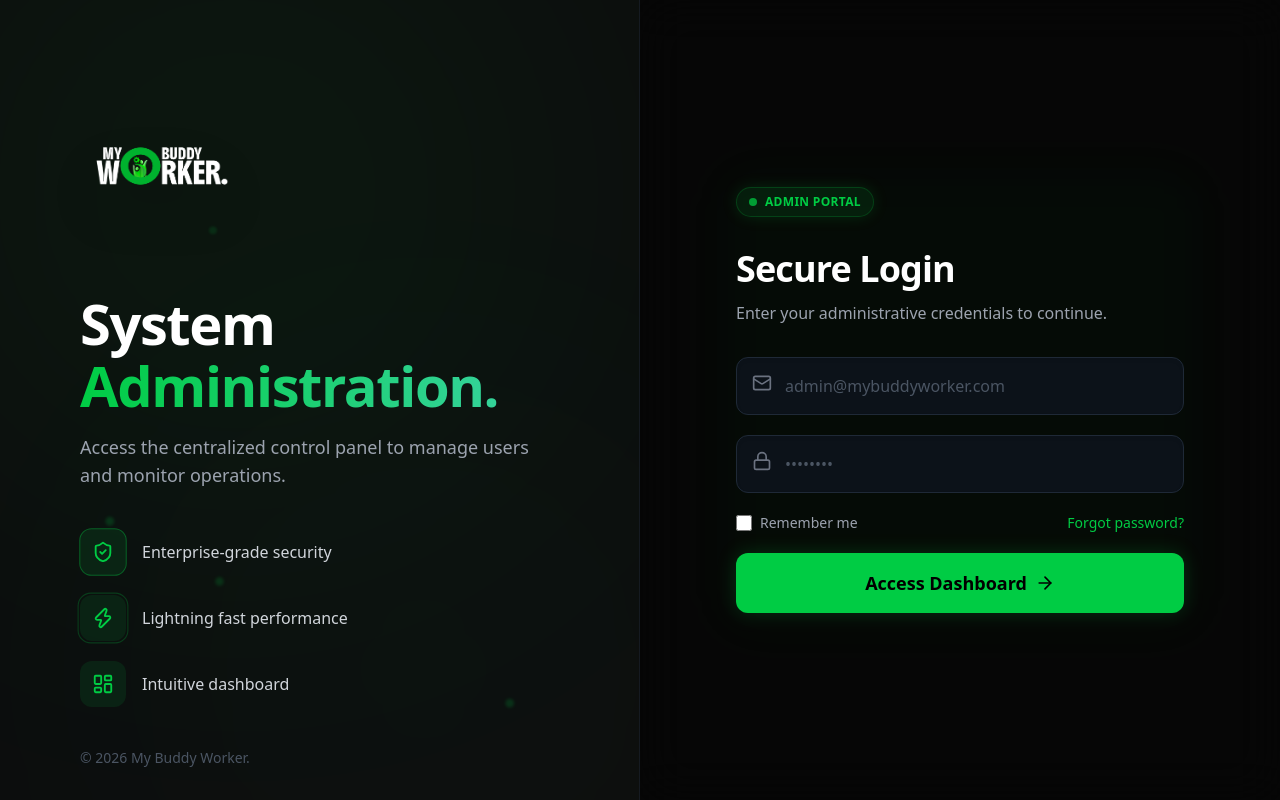
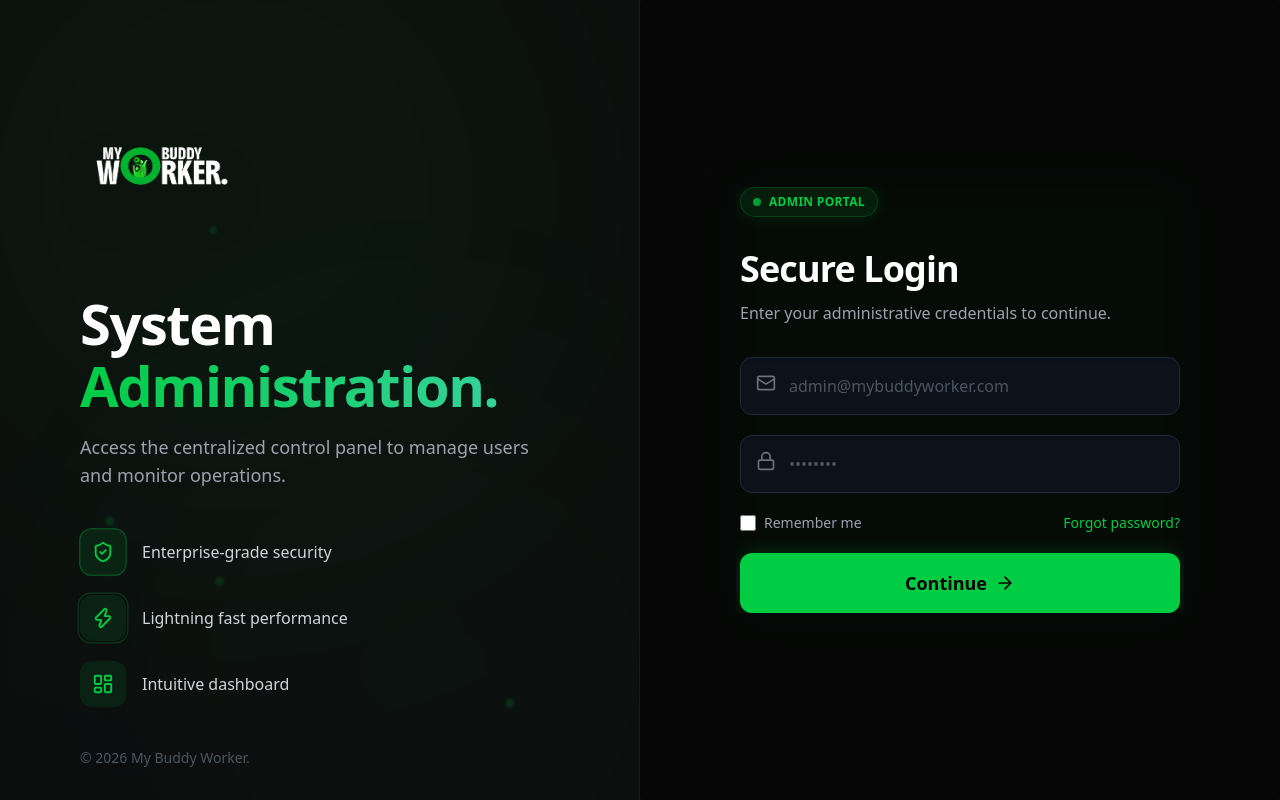
Before and after one commit to Hasalawa/my-buddy-worker, a React (Vite) app in the folder apps/my-buddy-admin/: page / in a window 1280 px wide. Built offline with nearby package versions, Linux system fonts and the light colour scheme.

Commit message:
feat: implement multi-step authentication with 2FA and enhance login form animations

```diff
--- a/apps/my-buddy-admin/src/pages/AuthPage.tsx
+++ b/apps/my-buddy-admin/src/pages/AuthPage.tsx
@@ -1,5 +1,6 @@
-import { motion, type Variants } from 'framer-motion';
-import { Mail, Lock, ArrowRight, ShieldCheck, Zap, LayoutDashboard } from 'lucide-react';
+import { useState, useRef } from 'react';
+import { motion, AnimatePresence, type Variants } from 'framer-motion';
+import { Mail, Lock, ArrowRight, ShieldCheck, Zap, LayoutDashboard, Smartphone, RefreshCw } from 'lucide-react';
 import { useNavigate } from 'react-router-dom';
 import logo from '../assets/images/logo.png';
 
@@ -19,67 +20,63 @@
 export default function AuthPage() {
   const navigate = useNavigate();
 
+  // 1. Step එක Control කරන්න State එකක් (step 1 = Login, step 2 = 2FA)
+  const [step, setStep] = useState<1 | 2>(1);
+
+  // 2FA OTP Boxes Control
+  const [otp, setOtp] = useState(['', '', '', '', '', '']);
+  const inputRefs = useRef<(HTMLInputElement | null)[]>([]);
+
+  // Form Submit කරාම 2FA එකට යනවා
+  const handleLoginSubmit = (e: React.FormEvent) => {
+    e.preventDefault();
+    setStep(2);
+  };
+
+  // 2FA Submit කරාම Dashboard එකට යනවා
+  const handle2FASubmit = (e: React.FormEvent) => {
+    e.preventDefault();
+    navigate('/dashboard');
+  };
+
+  // OTP අංක ගහද්දි ඊළඟ කොටුවට Auto-Focus වෙන Logic එක
+  const handleOtpChange = (index: number, value: string) => {
+    if (value.length > 1) value = value[0]; // අංක එකකට වඩා ගහන්න බැරි වෙන්න
+
+    const newOtp = [...otp];
+    newOtp[index] = value;
+    setOtp(newOtp);
+
+    // ඊළඟ කොටුවට යන්න
+    if (value !== '' && index < 5) {
+      inputRefs.current[index + 1]?.focus();
+    }
+  };
+
+  const handleOtpKeyDown = (index: number, e: React.KeyboardEvent<HTMLInputElement>) => {
+    // Backspace එබුවම කලින් කොටුවට යන්න
+    if (e.key === 'Backspace' && otp[index] === '' && index > 0) {
+      inputRefs.current[index - 1]?.focus();
+    }
+  };
+
   return (
     <div className="h-screen w-full flex bg-[#0a0a0a] text-white font-sans overflow-hidden">
 
-      {/* ---------------- LEFT SIDE: Branding & Visuals ---------------- */}
+      {/* ---------------- LEFT SIDE: Branding & Visuals (කලින් විදියටමයි) ---------------- */}
       <div className="hidden lg:flex lg:w-1/2 relative bg-[#0d0d0d] border-r border-gray-800/50 flex-col justify-center p-12 lg:p-20 overflow-hidden">
+        <motion.div animate={{ y: [0, -40, 0], scale: [1, 1.1, 1], opacity: [0.2, 0.4, 0.2] }} transition={{ duration: 8, repeat: Infinity, ease: "easeInOut" }} className="absolute top-[-10%] left-[-10%] w-[600px] h-[600px] bg-brand-green/20 rounded-full blur-[150px] pointer-events-none" />
+        <motion.div animate={{ x: [0, -30, 0], y: [0, 40, 0], scale: [1, 1.2, 1], opacity: [0.1, 0.3, 0.1] }} transition={{ duration: 10, repeat: Infinity, ease: "easeInOut", delay: 1 }} className="absolute bottom-[-10%] right-[-10%] w-[500px] h-[500px] bg-emerald-500/10 rounded-full blur-[120px] pointer-events-none" />
 
-        {/* Continuous Background Animations: Glowing Orbs */}
-        <motion.div
-          animate={{ y: [0, -40, 0], scale: [1, 1.1, 1], opacity: [0.2, 0.4, 0.2] }}
-          transition={{ duration: 8, repeat: Infinity, ease: "easeInOut" }}
-          className="absolute top-[-10%] left-[-10%] w-[600px] h-[600px] bg-brand-green/20 rounded-full blur-[150px] pointer-events-none"
-        />
-        <motion.div
-          animate={{ x: [0, -30, 0], y: [0, 40, 0], scale: [1, 1.2, 1], opacity: [0.1, 0.3, 0.1] }}
-          transition={{ duration: 10, repeat: Infinity, ease: "easeInOut", delay: 1 }}
-          className="absolute bottom-[-10%] right-[-10%] w-[500px] h-[500px] bg-emerald-500/10 rounded-full blur-[120px] pointer-events-none"
-        />
-
-        {/* Continuous Background Animations: Floating Particles */}
         {[...Array(6)].map((_, i) => (
-          <motion.div
-            key={`particle-${i}`}
-            className="absolute w-1.5 h-1.5 bg-brand-green/30 rounded-full blur-[1px]"
-            animate={{
-              y: [0, -100, 0],
-              x: [0, Math.random() * 60 - 30, 0],
-              opacity: [0.1, 0.6, 0.1],
-              scale: [1, 1.5, 1],
-            }}
-            transition={{
-              duration: Math.random() * 5 + 7,
-              repeat: Infinity,
-              ease: "easeInOut",
-              delay: Math.random() * 3,
-            }}
-            style={{
-              top: `${Math.random() * 100}%`,
-              left: `${Math.random() * 100}%`,
-            }}
-          />
+          <motion.div key={`particle-${i}`} className="absolute w-1.5 h-1.5 bg-brand-green/30 rounded-full blur-[1px]" animate={{ y: [0, -100, 0], x: [0, Math.random() * 60 - 30, 0], opacity: [0.1, 0.6, 0.1], scale: [1, 1.5, 1] }} transition={{ duration: Math.random() * 5 + 7, repeat: Infinity, ease: "easeInOut", delay: Math.random() * 3 }} style={{ top: `${Math.random() * 100}%`, left: `${Math.random() * 100}%` }} />
         ))}
 
-        {/* Main Content Container */}
         <div className="relative z-10 w-full max-w-lg mx-auto flex flex-col items-start gap-10">
-
-          {/* Logo - Continuous floating effect */}
-          <motion.div
-            initial={{ opacity: 0, scale: 0.8 }}
-            animate={{ opacity: 1, scale: 1 }}
-            transition={{ duration: 0.8, type: "spring" }}
-          >
-            <motion.img
-              src={logo}
-              alt="My Buddy Worker"
-              className="h-32 lg:h-40 object-contain drop-shadow-2xl"
-              animate={{ y: [-8, 8, -8] }}
-              transition={{ duration: 6, repeat: Infinity, ease: "easeInOut" }}
-            />
+          <motion.div initial={{ opacity: 0, scale: 0.8 }} animate={{ opacity: 1, scale: 1 }} transition={{ duration: 0.8, type: "spring" }}>
+            <motion.img src={logo} alt="My Buddy Worker" className="h-32 lg:h-40 object-contain drop-shadow-2xl" animate={{ y: [-8, 8, -8] }} transition={{ duration: 6, repeat: Infinity, ease: "easeInOut" }} />
           </motion.div>
 
-          {/* Hero Typography & Feature List */}
           <motion.div variants={containerVariants} initial="hidden" animate="show" className="w-full">
             <motion.h1 variants={itemVariants} className="text-5xl xl:text-[3.5rem] font-extrabold leading-[1.1] tracking-tight mb-4">
               System <br />
@@ -87,7 +84,6 @@
                 Administration.
               </span>
             </motion.h1>
-
             <motion.p variants={itemVariants} className="text-gray-400 text-lg font-light mb-10">
               Access the centralized control panel to manage users and monitor operations.
             </motion.p>
@@ -101,11 +97,7 @@
                 <motion.div key={idx} variants={itemVariants} className="flex items-center gap-4 text-gray-300 group cursor-default">
                   <div className="relative p-3 bg-brand-green/10 rounded-xl text-brand-green group-hover:bg-brand-green group-hover:text-black transition-all duration-300">
                     <feature.icon size={22} />
-                    <motion.div
-                      className="absolute inset-0 border border-brand-green rounded-xl"
-                      animate={{ scale: [1, 1.2, 1], opacity: [0.5, 0, 0.5] }}
-                      transition={{ duration: 3, repeat: Infinity, delay: idx * 0.5 }}
-                    />
+                    <motion.div className="absolute inset-0 border border-brand-green rounded-xl" animate={{ scale: [1, 1.2, 1], opacity: [0.5, 0, 0.5] }} transition={{ duration: 3, repeat: Infinity, delay: idx * 0.5 }} />
                   </div>
                   <span className="text-md font-medium group-hover:text-white transition-colors">{feature.text}</span>
                 </motion.div>
@@ -114,107 +106,134 @@
           </motion.div>
         </div>
 
-        {/* Footer Text Fixed to Bottom Left */}
         <div className="absolute bottom-8 left-12 lg:left-20 z-10 text-sm text-gray-600 font-medium">
           © {new Date().getFullYear()} My Buddy Worker.
         </div>
       </div>
 
-
-      {/* ---------------- RIGHT SIDE: Clean Login Form ---------------- */}
+      {/* ---------------- RIGHT SIDE: Forms Area ---------------- */}
       <div className="w-full lg:w-1/2 h-full flex items-center justify-center p-8 sm:p-12 lg:p-24 relative bg-black/40 backdrop-blur-xl">
 
-        {/* Mobile Logo (Floating) */}
-        <motion.div
-          className="absolute top-8 left-8 lg:hidden"
-          animate={{ y: [-4, 4, -4] }}
-          transition={{ duration: 4, repeat: Infinity, ease: "easeInOut" }}
-        >
+        <motion.div className="absolute top-8 left-8 lg:hidden" animate={{ y: [-4, 4, -4] }} transition={{ duration: 4, repeat: Infinity, ease: "easeInOut" }}>
           <img src={logo} alt="Logo" className="h-20 object-contain" />
         </motion.div>
 
-        {/* Form Container with Continuous Ambient Glow */}
         <motion.div className="w-full max-w-md relative">
-          <motion.div
-            className="absolute -inset-4 bg-brand-green/5 rounded-[2rem] blur-xl z-0"
-            animate={{ opacity: [0.3, 0.6, 0.3], scale: [0.98, 1.02, 0.98] }}
-            transition={{ duration: 4, repeat: Infinity, ease: "easeInOut" }}
-          />
+          <motion.div className="absolute -inset-4 bg-brand-green/5 rounded-[2rem] blur-xl z-0" animate={{ opacity: [0.3, 0.6, 0.3], scale: [0.98, 1.02, 0.98] }} transition={{ duration: 4, repeat: Infinity, ease: "easeInOut" }} />
 
-          <div className="relative z-10">
-            <motion.div
-              initial={{ opacity: 0, scale: 0.8 }}
-              animate={{ opacity: 1, scale: 1 }}
-              transition={{ duration: 0.5, delay: 0.4 }}
-              className="mb-8"
-            >
+          <div className="relative z-10 overflow-hidden px-1">
+
+            {/* Status Badge */}
+            <motion.div initial={{ opacity: 0, scale: 0.8 }} animate={{ opacity: 1, scale: 1 }} transition={{ duration: 0.5, delay: 0.4 }} className="mb-8">
               <div className="inline-flex items-center gap-2 px-3 py-1.5 rounded-full bg-brand-green/10 border border-brand-green/20 text-brand-green text-xs font-semibold tracking-wide uppercase shadow-[0_0_15px_rgba(0,204,68,0.15)]">
                 <span className="w-2 h-2 rounded-full bg-brand-green animate-pulse"></span>
-                Admin Portal
+                {step === 1 ? 'Admin Portal' : 'Security Check'}
               </div>
             </motion.div>
 
-            <motion.div variants={containerVariants} initial="hidden" animate="show">
-              <motion.div variants={itemVariants} className="mb-8">
-                <h2 className="text-3xl lg:text-4xl font-bold mb-3 tracking-tight">
-                  Secure Login
-                </h2>
-                <p className="text-gray-400 text-sm md:text-base">
-                  Enter your administrative credentials to continue.
-                </p>
-              </motion.div>
+            {/* AnimatePresence එකෙන් Forms දෙක මාරු කරද්දි Slide වෙන Animation එකක් දෙනවා */}
+            <AnimatePresence mode="wait">
 
-              {/* අලුත් විදියට Inline function එක පාවිච්චි කළා */}
-              <form
-                className="space-y-5"
-                onSubmit={(e) => {
-                  e.preventDefault();
-                  navigate('/dashboard');
-                }}
+              {/* ================= STEP 1: LOGIN FORM ================= */}
+              {step === 1 && (
+                <motion.div
+                  key="login-form"
+                  initial={{ opacity: 0, x: -20 }}
+                  animate={{ opacity: 1, x: 0 }}
+                  exit={{ opacity: 0, x: -20 }}
+                  transition={{ duration: 0.3 }}
                 >
-                <motion.div variants={itemVariants} className="group relative">
+                  <div className="mb-8">
+                    <h2 className="text-3xl lg:text-4xl font-bold mb-3 tracking-tight">Secure Login</h2>
+                    <p className="text-gray-400 text-sm md:text-base">Enter your administrative credentials to continue.</p>
+                  </div>
+
+                  <form className="space-y-5" onSubmit={handleLoginSubmit}>
+                    <div className="group relative">
                       <Mail className="absolute left-4 top-4 h-5 w-5 text-gray-500 group-focus-within:text-brand-green transition-colors" />
-                  <input
-                    type="email"
-                    placeholder="admin@mybuddyworker.com"
-                    className="w-full bg-gray-900/60 text-white border border-gray-800 rounded-xl py-4 pl-12 pr-4 outline-none focus:border-brand-green focus:ring-1 focus:ring-brand-green transition-all placeholder:text-gray-600 shadow-inner"
-                  />
-                </motion.div>
+                      <input type="email" placeholder="admin@mybuddyworker.com" required className="w-full bg-gray-900/60 text-white border border-gray-800 rounded-xl py-4 pl-12 pr-4 outline-none focus:border-brand-green focus:ring-1 focus:ring-brand-green transition-all placeholder:text-gray-600 shadow-inner" />
+                    </div>
 
-                <motion.div variants={itemVariants} className="group relative">
+                    <div className="group relative">
                       <Lock className="absolute left-4 top-4 h-5 w-5 text-gray-500 group-focus-within:text-brand-green transition-colors" />
-                  <input
-                    type="password"
-                    placeholder="••••••••"
-                    className="w-full bg-gray-900/60 text-white border border-gray-800 rounded-xl py-4 pl-12 pr-4 outline-none focus:border-brand-green focus:ring-1 focus:ring-brand-green transition-all placeholder:text-gray-600 shadow-inner"
-                  />
-                </motion.div>
+                      <input type="password" placeholder="••••••••" required className="w-full bg-gray-900/60 text-white border border-gray-800 rounded-xl py-4 pl-12 pr-4 outline-none focus:border-brand-green focus:ring-1 focus:ring-brand-green transition-all placeholder:text-gray-600 shadow-inner" />
+                    </div>
 
-                <motion.div variants={itemVariants} className="flex items-center justify-between mt-2">
+                    <div className="flex items-center justify-between mt-2">
                       <label className="flex items-center gap-2 text-sm text-gray-400 cursor-pointer hover:text-gray-300">
                         <input type="checkbox" className="accent-brand-green rounded border-gray-800 bg-gray-900 text-brand-green focus:ring-brand-green/50 w-4 h-4 cursor-pointer" />
                         Remember me
                       </label>
-                  <a href="#" className="text-sm font-medium text-brand-green hover:text-emerald-400 transition-colors">
-                    Forgot password?
-                  </a>
-                </motion.div>
+                      <a href="#" className="text-sm font-medium text-brand-green hover:text-emerald-400 transition-colors">Forgot password?</a>
+                    </div>
 
-                <motion.button
-                  variants={itemVariants}
-                  whileHover={{ scale: 1.02 }}
-                  whileTap={{ scale: 0.98 }}
-                  type="submit"
-                  className="w-full relative group overflow-hidden bg-brand-green text-black font-bold py-4 rounded-xl mt-6 transition-all shadow-[0_0_20px_rgba(0,204,68,0.2)] hover:shadow-[0_0_30px_rgba(0,204,68,0.4)]"
-                >
+                    <motion.button whileHover={{ scale: 1.02 }} whileTap={{ scale: 0.98 }} type="submit" className="w-full relative group overflow-hidden bg-brand-green text-black font-bold py-4 rounded-xl mt-6 transition-all shadow-[0_0_20px_rgba(0,204,68,0.2)] hover:shadow-[0_0_30px_rgba(0,204,68,0.4)]">
                       <div className="absolute inset-0 bg-white/30 translate-x-[-100%] group-hover:translate-x-[100%] transition-transform duration-700 ease-in-out" />
                       <span className="relative flex items-center justify-center gap-2 text-lg">
-                    Access Dashboard
+                        Continue
                         <ArrowRight size={20} className="group-hover:translate-x-1 transition-transform" />
                       </span>
                     </motion.button>
                   </form>
                 </motion.div>
+              )}
+
+              {/* ================= STEP 2: TWO-FACTOR AUTH (2FA) FORM ================= */}
+              {step === 2 && (
+                <motion.div
+                  key="2fa-form"
+                  initial={{ opacity: 0, x: 20 }}
+                  animate={{ opacity: 1, x: 0 }}
+                  exit={{ opacity: 0, x: 20 }}
+                  transition={{ duration: 0.3 }}
+                >
+                  <div className="mb-8">
+                    <div className="w-12 h-12 bg-brand-green/10 border border-brand-green/20 rounded-2xl flex items-center justify-center mb-6 text-brand-green">
+                      <Smartphone size={24} />
+                    </div>
+                    <h2 className="text-3xl lg:text-4xl font-bold mb-3 tracking-tight">Two-Step Verification</h2>
+                    <p className="text-gray-400 text-sm md:text-base leading-relaxed">
+                      We've sent a 6-digit verification code to your registered mobile device ending in <strong className="text-white">**78</strong>.
+                    </p>
+                  </div>
+
+                  <form className="space-y-8" onSubmit={handle2FASubmit}>
+
+                    {/* OTP 6-Digit Boxes */}
+                    <div className="flex justify-between gap-2 sm:gap-3">
+                      {otp.map((digit, index) => (
+                        <input
+                          key={index}
+                          ref={(el) => { inputRefs.current[index] = el; }}
+                          type="text"
+                          inputMode="numeric"
+                          maxLength={1}
+                          value={digit}
+                          onChange={(e) => handleOtpChange(index, e.target.value)}
+                          onKeyDown={(e) => handleOtpKeyDown(index, e)}
+                          className="w-10 h-12 sm:w-12 sm:h-14 lg:w-14 lg:h-16 text-center text-xl sm:text-2xl font-bold bg-gray-900/60 text-white border border-gray-800 rounded-xl outline-none focus:border-brand-green focus:ring-1 focus:ring-brand-green transition-all shadow-inner"
+                        />
+                      ))}
+                    </div>
+
+                    <div className="flex flex-col gap-4 mt-6">
+                      <motion.button whileHover={{ scale: 1.02 }} whileTap={{ scale: 0.98 }} type="submit" className="w-full relative group overflow-hidden bg-brand-green text-black font-bold py-4 rounded-xl transition-all shadow-[0_0_20px_rgba(0,204,68,0.2)] hover:shadow-[0_0_30px_rgba(0,204,68,0.4)]">
+                        <div className="absolute inset-0 bg-white/30 translate-x-[-100%] group-hover:translate-x-[100%] transition-transform duration-700 ease-in-out" />
+                        <span className="relative flex items-center justify-center gap-2 text-lg">
+                          <ShieldCheck size={20} />
+                          Verify & Access Dashboard
+                        </span>
+                      </motion.button>
+
+                      <button type="button" className="text-sm font-medium text-gray-400 hover:text-white transition-colors flex items-center justify-center gap-2">
+                        <RefreshCw size={14} /> Didn't receive the code? Resend
+                      </button>
+                    </div>
+                  </form>
+                </motion.div>
+              )}
+
+            </AnimatePresence>
           </div>
         </motion.div>
       </div>
```
Lines whose indentation alone changed are shown as unchanged.
